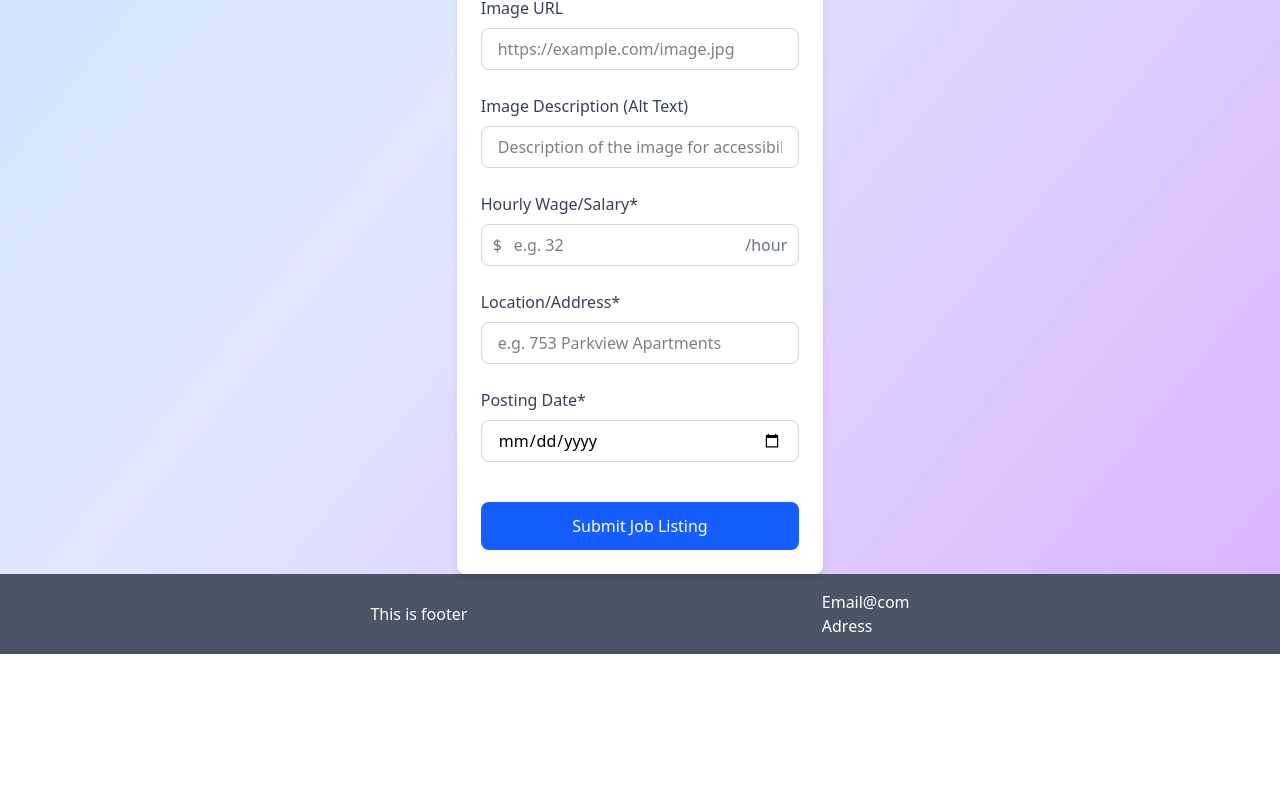
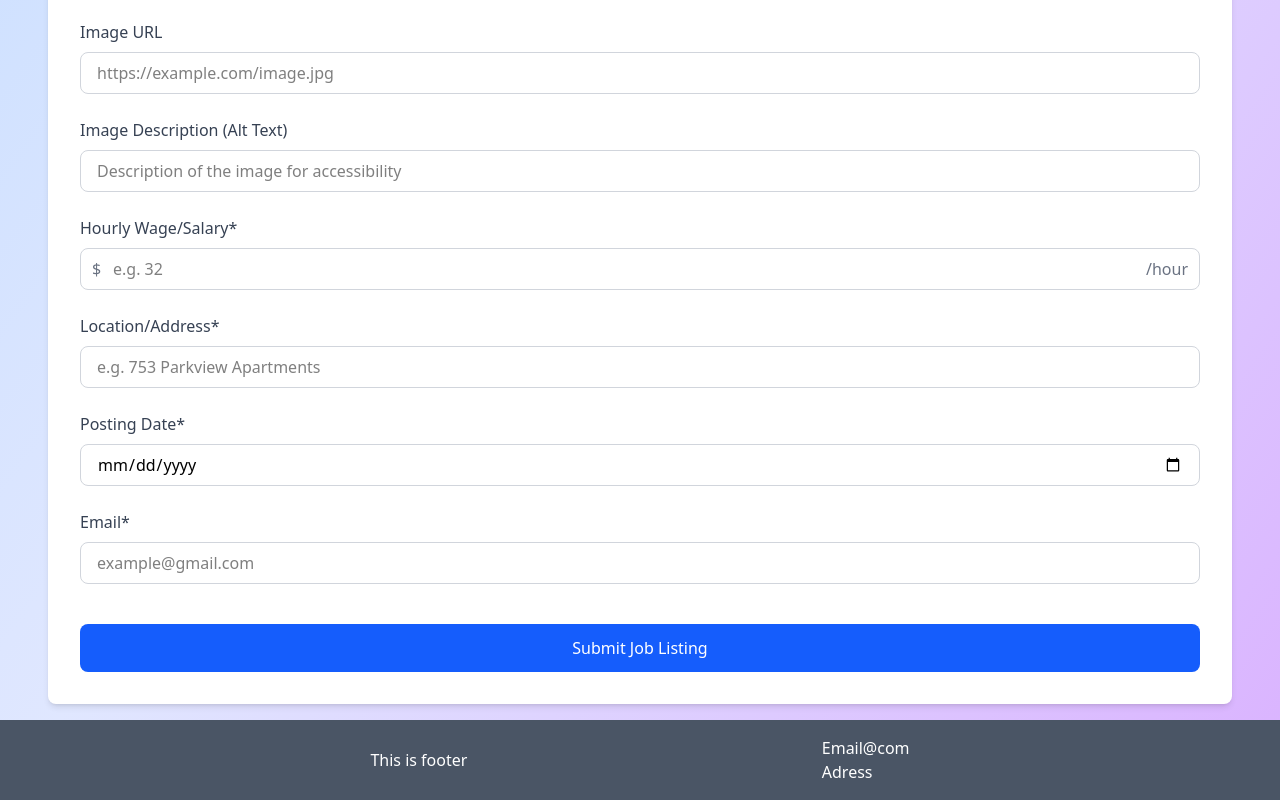
Before and after one commit to camefol/Reactjs-vite-first-project, a React (Vite) app: page /postservice in a window 1280 px wide. Shown: the part 922-1722 px from the top of the page. Before the commit the page ends 1576 px from the top, so only its background shows below. Built offline with nearby package versions, Linux system fonts and the light colour scheme.

Commit message:
postService added

```diff
--- a/src/pages/PostService/PostService.tsx
+++ b/src/pages/PostService/PostService.tsx
@@ -36,7 +36,7 @@ const PostService = () => {
     }
   };
   return (
-    <div className="max-w-3xl mx-auto p-6 bg-white rounded-lg shadow-md">
+    <div className="mx-8 w-screen sd:w-screen p-8 my-4 bg-white rounded-lg shadow-md">
     <h1 className="text-2xl font-bold mb-6">Add New Job Listing</h1>
 
     <form onSubmit={handleSubmit(onSubmit)} className="space-y-6">
@@ -186,6 +186,25 @@ const PostService = () => {
         )}
       </div>
 
+      <div>
+        <label htmlFor="email" className='block mb-2 font-medium text-gray-700'>
+          Email*
+        </label>
+        <input
+        id="email"
+        type="email"
+        {...register('email', {
+          required: 'Your Email is required'
+      })}
+        className={`w-full border rounded-lg px-4 py-2 focus:outline-none focus:ring-2 ${
+          errors.email ? 'border-red-500 focus:ring-red-200' : 'border-gray-300 focus:ring-blue-200'}`
+        }
+        placeholder='example@gmail.com'
+        />
+        {errors.email && (
+          <p className='mt-1 text-sm text-red-600'>{errors.email.message}</p>
+        )}
+      </div>
       {/* Submit Button */}
       <div className="pt-4">
         <button
```
